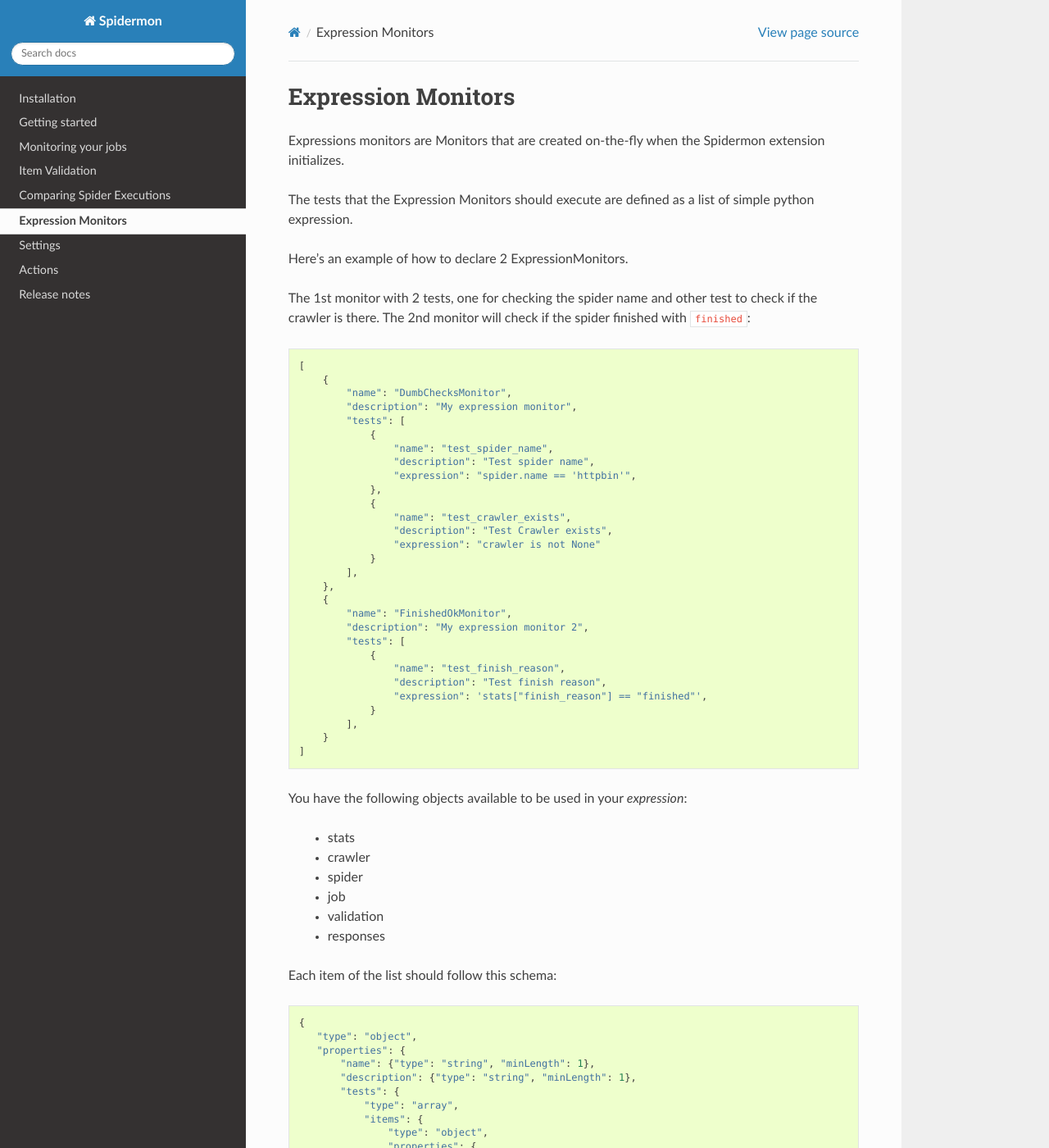
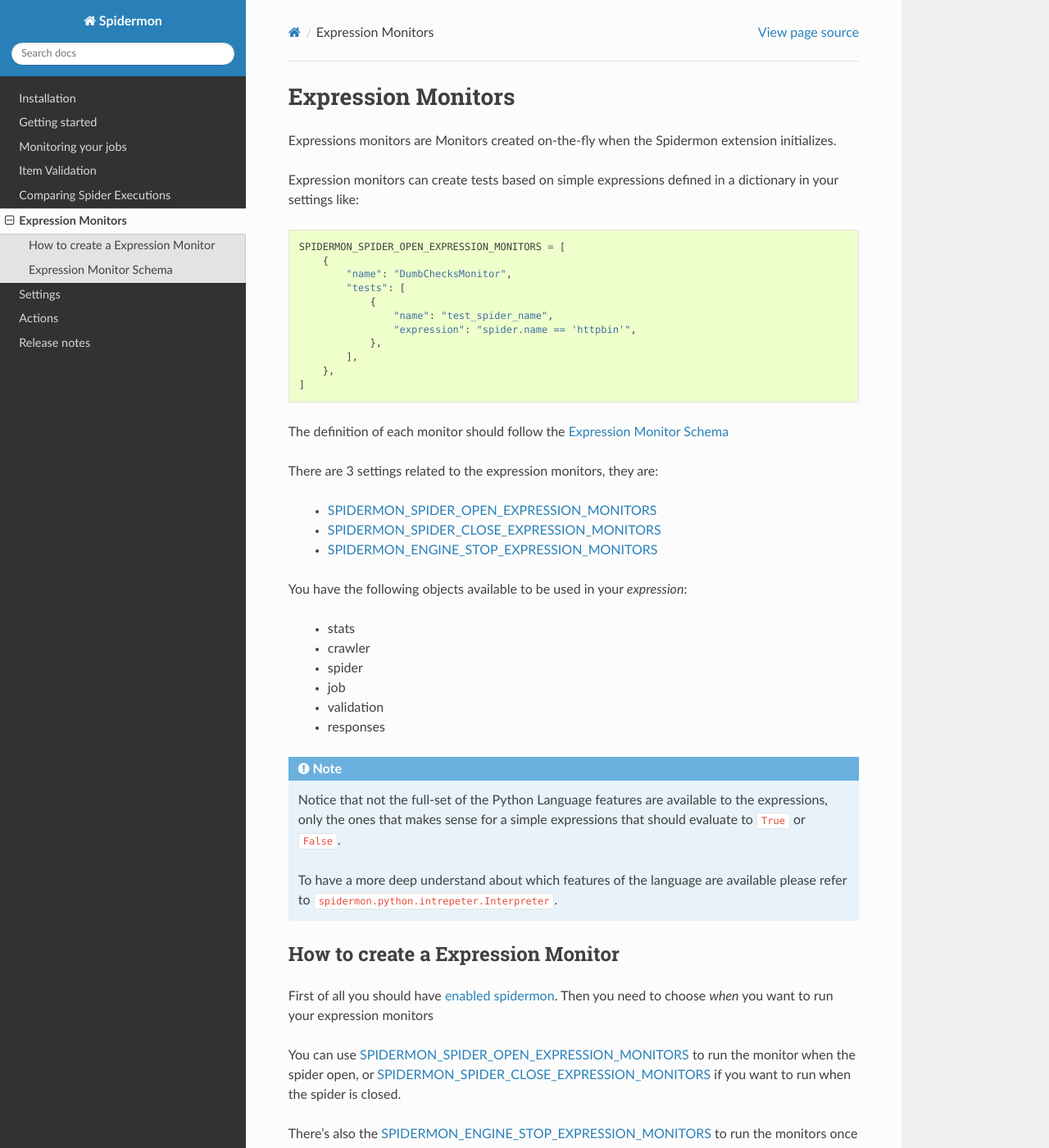
Before and after one commit to scrapinghub/spidermon, a Sphinx documentation site: the page built from docs/source/expression-monitors.rst, in a window 1280 px wide and 1400 px high. Shown: the whole window at 82% size. Built offline with Sphinx 7.4.7 and the Read the Docs theme 2.0.0, drawn with Linux system fonts in a browser that asks for light colours; some of the changed text lies outside the part shown.

Commit message:
Enhance the documentation of the Expression Monitors

```diff
--- a/docs/source/expression-monitors.rst
+++ b/docs/source/expression-monitors.rst
@@ -1,15 +1,71 @@
-.. _expression-monitors:
+.. _topics-expression-monitors:
 
+====================
 Expression Monitors
--------------------
+====================
 
-Expressions monitors are Monitors that are created on-the-fly when the
-Spidermon extension initializes.
+Expressions monitors are Monitors created on-the-fly when the Spidermon extension
+initializes.
 
-The tests that the Expression Monitors should execute are defined as a list
-of simple python expression.
+Expression monitors can create tests based on simple expressions defined
+in a dictionary in your settings like::
 
-Here's an example of how to declare 2 ExpressionMonitors.
+    SPIDERMON_SPIDER_OPEN_EXPRESSION_MONITORS = [
+        {
+            "name": "DumbChecksMonitor",
+            "tests": [
+                {
+                    "name": "test_spider_name",
+                    "expression": "spider.name == 'httpbin'",
+                },
+            ],
+        },
+    ]
+
+The definition of each monitor should follow the :ref:`expression-monitor-schema`
+
+There are 3 settings related to the expression
+monitors, they are:
+
+    * :ref:`SPIDERMON_SPIDER_OPEN_EXPRESSION_MONITORS`
+    * :ref:`SPIDERMON_SPIDER_CLOSE_EXPRESSION_MONITORS`
+    * :ref:`SPIDERMON_ENGINE_STOP_EXPRESSION_MONITORS`
+
+You have the following objects available to be used in your *expression*:
+
+    * stats
+    * crawler
+    * spider
+    * job
+    * validation
+    * responses
+
+.. note::
+
+    Notice that not the full-set of the Python Language features are available
+    to the expressions, only the ones that makes sense for a simple expressions
+    that should evaluate to ``True`` or ``False``.
+
+    To have a more deep understand about which features of the language are available
+    please refer to ``spidermon.python.intrepeter.Interpreter``.
+
+
+.. _how-to-create-expression-monitor:
+
+How to create a Expression Monitor
+==================================
+
+First of all you should have :ref:`enabled spidermon <enabling-spidermon>`.
+Then you need to choose *when* you want to run your expression monitors
+
+You can use :ref:`SPIDERMON_SPIDER_OPEN_EXPRESSION_MONITORS` to run the monitor
+when the spider open, or :ref:`SPIDERMON_SPIDER_CLOSE_EXPRESSION_MONITORS` if you
+want to run when the spider is closed.
+
+There's also the :ref:`SPIDERMON_ENGINE_STOP_EXPRESSION_MONITORS` to run the monitors
+once the engine has stopped.
+
+Here's an example of how to declare 2 ``ExpressionMonitors``.
 
 The 1st monitor with 2 tests, one for checking the spider name and other test to
 check if the crawler is there. The 2nd monitor will check if the spider
@@ -45,16 +101,13 @@
         }
     ]
 
-You have the following objects available to be used in your *expression*:
 
-    * stats
-    * crawler
-    * spider
-    * job
-    * validation
-    * responses
+.. _expression-monitor-schema:
 
-Each item of the list should follow this schema::
+Expression Monitor Schema
+=========================
+
+Each `Expression Monitor` should follow this schema::
 
     {
        "type": "object",
--- a/docs/source/getting-started.rst
+++ b/docs/source/getting-started.rst
@@ -54,6 +54,8 @@
                     response.css('.next a::attr(href)').get()
                 )
             )
+
+.. _enabling-spidermon:
 
 Enabling Spidermon
 ------------------
```
Also changed, not shown: other parts of docs/source/expression-monitors.rst (+0 -9 lines).
